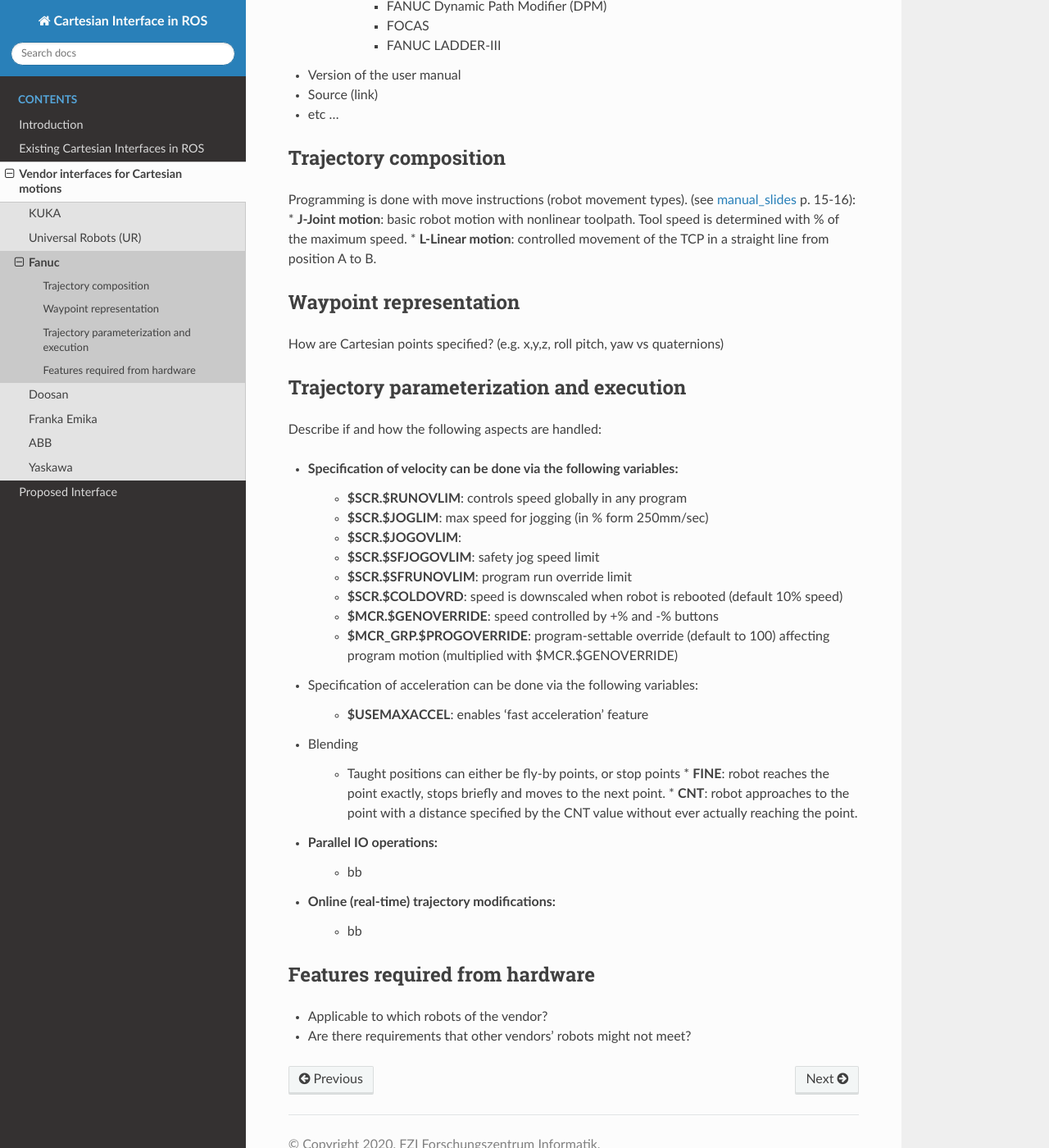
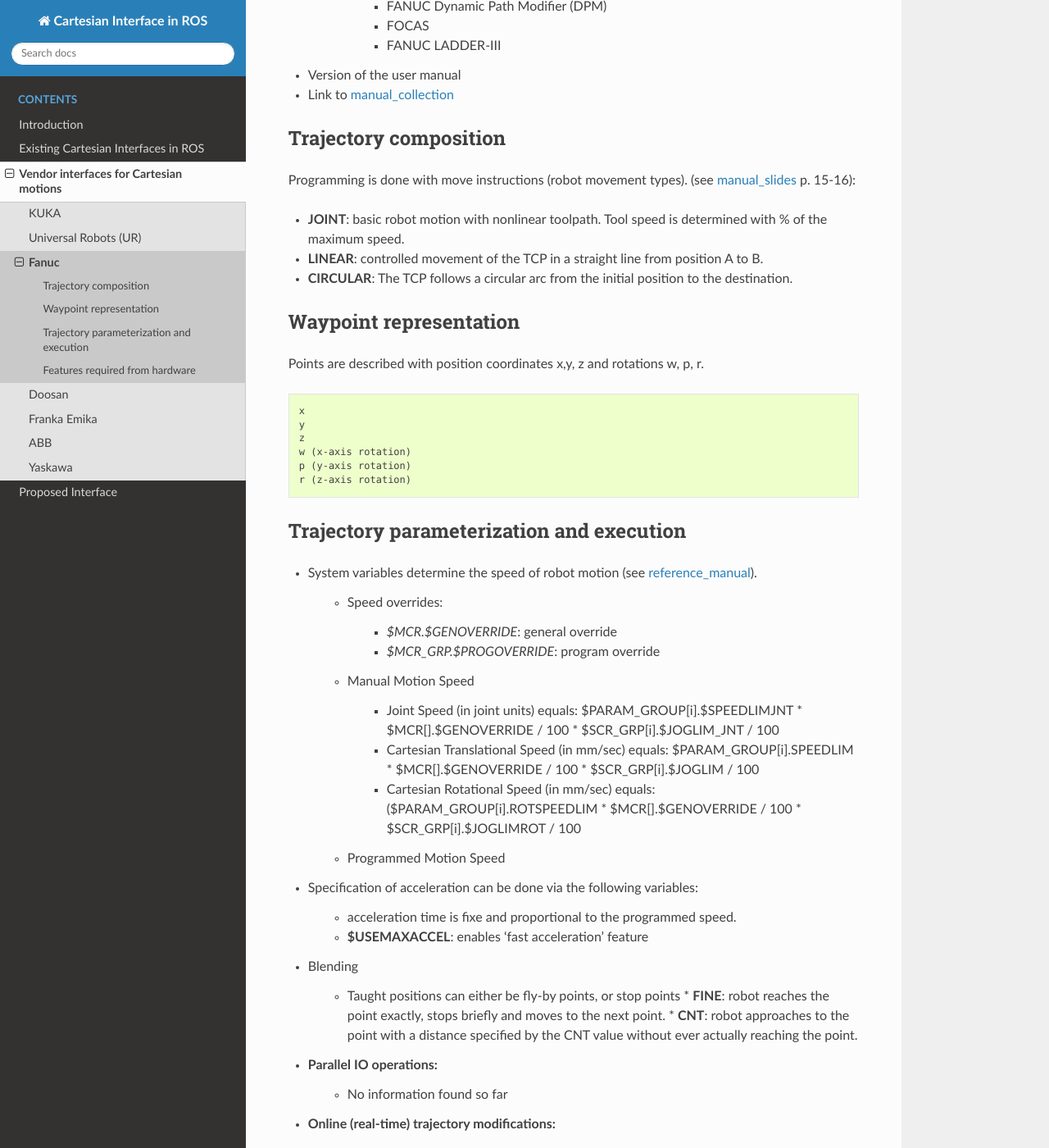
Before and after one commit to fzi-forschungszentrum-informatik/fzi_robot_interface_proposal, a Sphinx documentation site: the page built from source/industry/Fanuc.rst, in a window 1280 px wide and 1400 px high, scrolled down 428 px. Shown: the whole window at 82% size. Built offline with Sphinx 7.4.7 and the Read the Docs theme 2.0.0, drawn with Linux system fonts in a browser that asks for light colours; some of the changed text lies outside the part shown.

Commit message:
first draft of fanuc finished

```diff
--- a/source/industry/Fanuc.rst
+++ b/source/industry/Fanuc.rst
@@ -1,12 +1,14 @@
 Fanuc
 =====
 
-.. _manual_collection: http://cncmanual.com/fanuc/
+.. _manual_collection: http://cncmanual.com/fanuc-robotics/
+.. _roboguide_help: http://cncmanual.com/download/4472/
+.. _reference_manual: http://cncmanual.com/fanuc-robotics-r-30ia-controller-karel-reference-manual/
 .. _manual_slides: http://www.lakos.fs.uni-lj.si/wp-content/uploads/2017/12/Fanuc-robot.pdf
 .. _Karel: https://www.tristarcnc.com/News/KarelProgrammingLanguage
 
 
-* Textual description
+* Description: Cartesian trajectories for Fanuc robots
 * Vendor specifics
    * Teach pendant: 				FANUC iPendant touch
    * Programming / simulation software: 	ROBOGUIDE
@@ -21,40 +23,58 @@ Fanuc
 
 
 * Version of the user manual
-* Source (link)
-* etc ...
+* Link to `manual_collection`_
+
 
 Trajectory composition
 ----------------------
 Programming is done with move instructions (robot movement types).  (see `manual_slides`_ p. 15-16):
-* **J-Joint motion**: basic robot motion with nonlinear toolpath. Tool speed is determined with % of the maximum speed.
-* **L-Linear motion**: controlled movement of the TCP in a straight line from position A to B.
 
+* **JOINT**: basic robot motion with nonlinear toolpath. Tool speed is determined with % of the maximum speed.
+* **LINEAR**: controlled movement of the TCP in a straight line from position A to B.
+* **CIRCULAR**: The TCP follows a circular arc from the initial position to the destination.
 
 
 
 Waypoint representation
 -----------------------
-How are Cartesian points specified? (e.g. x,y,z, roll pitch, yaw vs quaternions)
+Points are described with position coordinates x,y, z and rotations w, p, r.
+
+.. code-block:: yaml
+
+  x
+  y
+  z
+  w (x-axis rotation)
+  p (y-axis rotation)
+  r (z-axis rotation)
 
 
 Trajectory parameterization and execution
 -----------------------------------------
-Describe if and how the following aspects are handled:
 
-* Specification of velocity can be done via the following variables:
-   * **$SCR.$RUNOVLIM**: controls speed globally in any program
-   * **$SCR.$JOGLIM**: max speed for jogging (in % form 250mm/sec)
-   * **$SCR.$JOGOVLIM**:
-   * **$SCR.$SFJOGOVLIM**: safety jog speed limit
-   * **$SCR.$SFRUNOVLIM**: program run override limit
-   * **$SCR.$COLDOVRD**: speed is downscaled when robot is rebooted (default 10% speed)
-   * **$MCR.$GENOVERRIDE**: speed controlled by  +% and -% buttons
-   * **$MCR_GRP.$PROGOVERRIDE**: program-settable override (default to 100) affecting program motion (multiplied with $MCR.$GENOVERRIDE)
+* System variables determine the speed of robot motion (see `reference_manual`_).
+
+    * Speed overrides:
+
+        * *$MCR.$GENOVERRIDE*: general override
+        * *$MCR_GRP.$PROGOVERRIDE*: program override
+
+    * Manual Motion Speed
+
+        * Joint Speed (in joint units) equals: $PARAM_GROUP[i].$SPEEDLIMJNT * $MCR[].$GENOVERRIDE / 100  * $SCR_GRP[i].$JOGLIM_JNT / 100
+        * Cartesian Translational Speed (in mm/sec) equals: $PARAM_GROUP[i].SPEEDLIM * $MCR[].$GENOVERRIDE / 100 * $SCR_GRP[i].$JOGLIM / 100
+        * Cartesian Rotational Speed (in mm/sec) equals: ($PARAM_GROUP[i].ROTSPEEDLIM * $MCR[].$GENOVERRIDE / 100 * $SCR_GRP[i].$JOGLIMROT / 100
+
+    * Programmed Motion Speed
+
+
+
 
 
 * Specification of acceleration can be done via the following variables:
 
+   * acceleration time is fixe and proportional to the programmed speed.
    * **$USEMAXACCEL**: enables 'fast acceleration' feature
 
 
@@ -64,15 +84,15 @@ Describe if and how the following aspects are handled:
       * **FINE**: robot reaches the point exactly, stops briefly and moves to the next point.
       * **CNT**: robot approaches to the point with a distance specified by the CNT value without ever actually reaching the point.
 
+
 * Parallel IO operations:
-   * bb
+   - No information found so far
 
 * Online (real-time) trajectory modifications:
-   * bb
+   - No information found so far
 
 
 
 Features required from hardware
 -------------------------------
-* Applicable to which robots of the vendor?
-* Are there requirements that other vendors' robots might not meet?
+* Applicable to robots Fanuc 30i 31i 32i.
```
